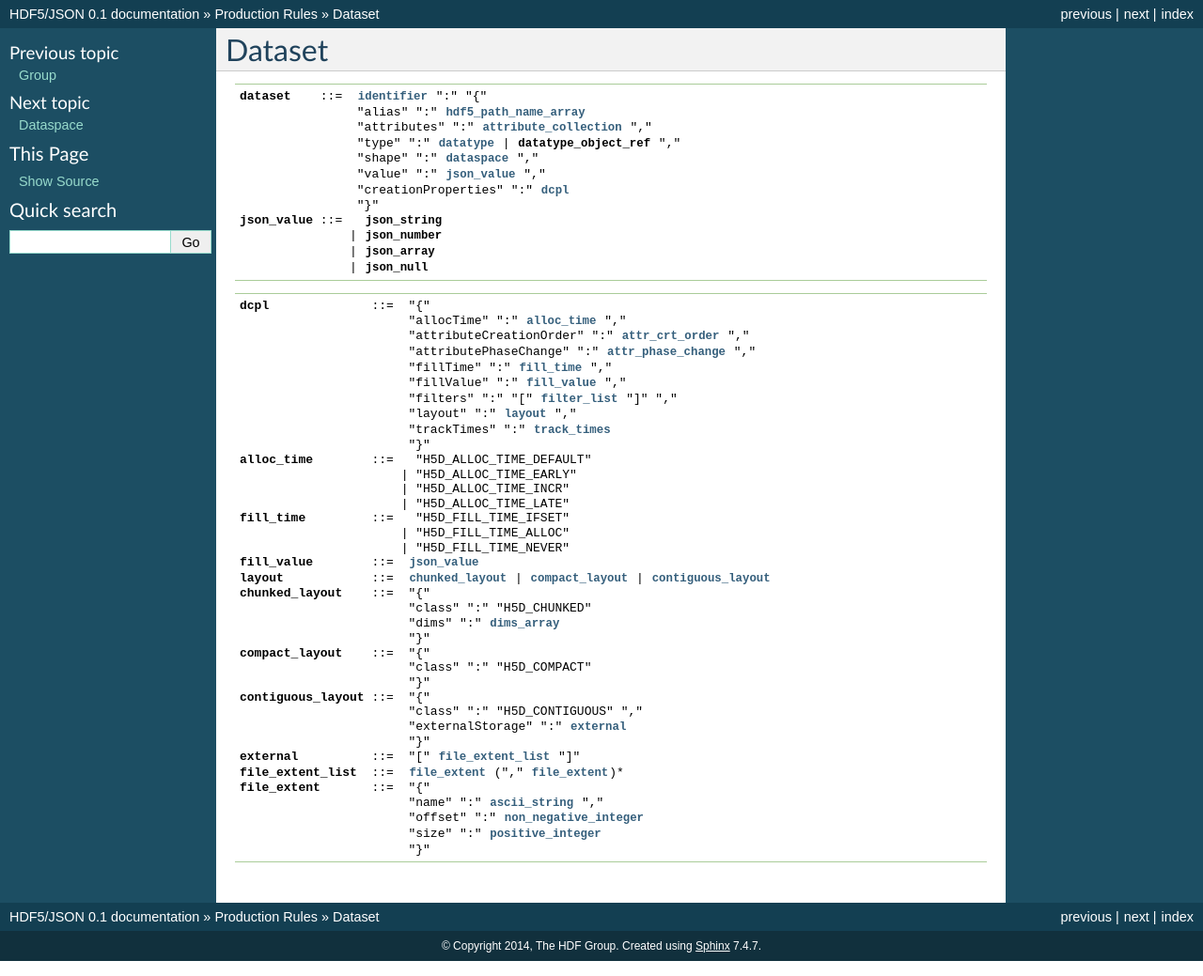
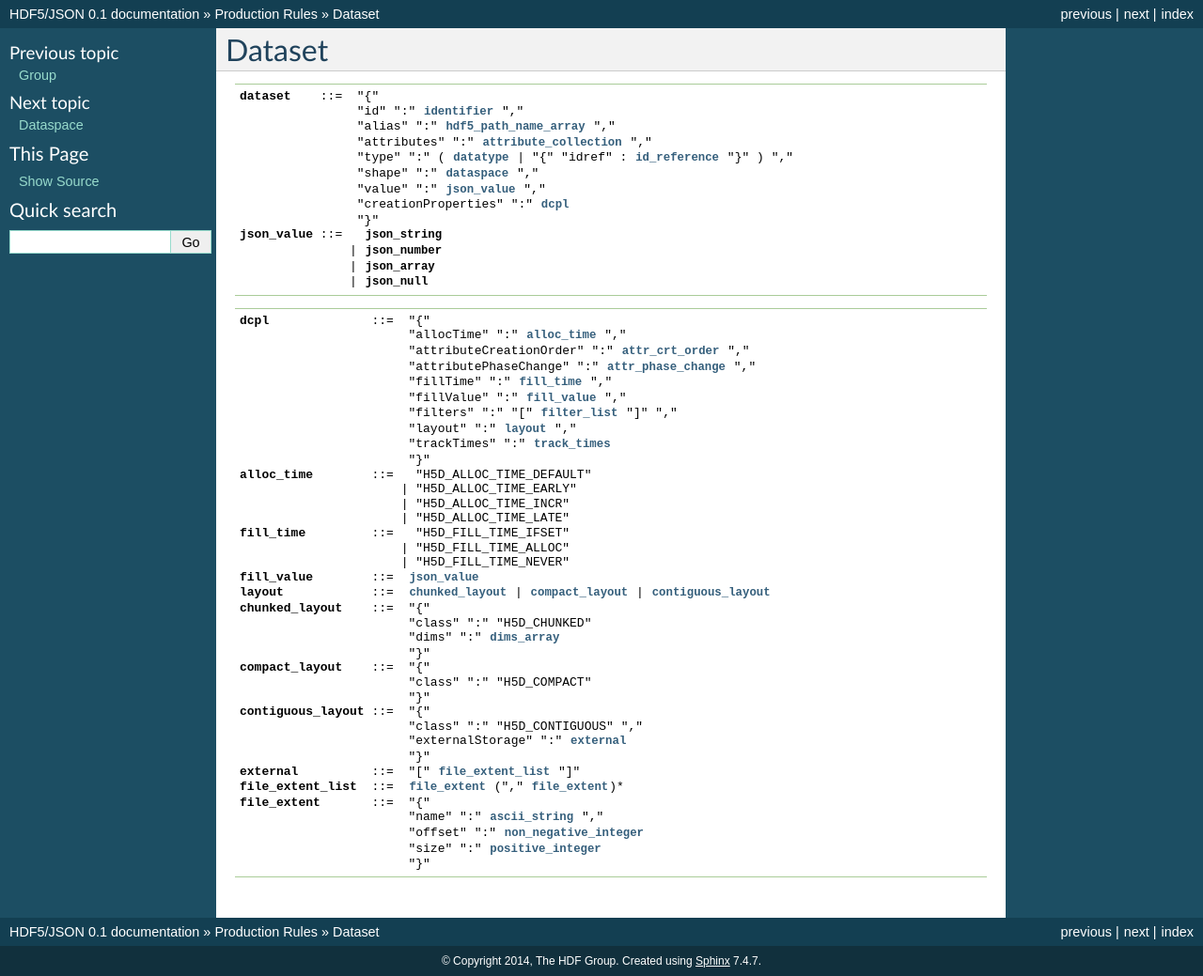
Before and after one commit to HDFGroup/hdf5-json, a Sphinx documentation site: the page built from docs/bnf/dataset.rst, in a window 1280 px wide. Shown: the whole page at 94% size. Built offline with Sphinx 7.4.7, drawn with Linux system fonts in a browser that asks for light colours; pages that are not in the unit, such as notebooks, are missing from menus.

Commit message:
Grammar updates for h5raw
This is experimental and may never go mainstream.

```diff
--- a/docs/bnf/dataset.rst
+++ b/docs/bnf/dataset.rst
@@ -2,10 +2,11 @@ Dataset
 =======
 
 .. productionlist::
-   dataset: `identifier` ":" "{"
-          : "alias" ":" `hdf5_path_name_array`
+   dataset: "{"
+          : "id" ":" `identifier` ","
+          : "alias" ":" `hdf5_path_name_array` ","
 	  : "attributes" ":" `attribute_collection` ","
-	  : "type" ":" `datatype` | `datatype_object_ref` ","
+	  : "type" ":" ( `datatype` | "{" "idref" : `id_reference` "}" ) ","
 	  : "shape" ":" `dataspace` ","
 	  : "value" ":" `json_value` ","
 	  : "creationProperties" ":" `dcpl`
--- a/docs/bnf/datatype.rst
+++ b/docs/bnf/datatype.rst
@@ -2,8 +2,9 @@ Datatype
 ========
 
 .. productionlist::
-   datatype_object: `identifier` ":" "{"
-                  : "alias" ":" `hdf5_path_name_array`
+   datatype_object: "{"
+                  : "id" ":" `identifier` ","
+                  : "alias" ":" `hdf5_path_name_array` ","
                   : "type" ":" `datatype`
                   : "}"
    datatype:  `array_datatype`
--- a/docs/bnf/group.rst
+++ b/docs/bnf/group.rst
@@ -2,8 +2,9 @@ Group
 =====
 
 .. productionlist::
-   group: `identifier` ":" "{"
-        : "alias" ":" `hdf5_path_name_array`
+   group: "{"
+        : "id" ":" `identifier` ","
+        : "alias" ":" `hdf5_path_name_array` ","
 	: "attributes" ":" `attribute_collection` ","
 	: "links" ":" `link_collection` ","
 	: "created" ":" `utc_datetime` ","
```
Also changed, not shown: docs/bnf/file.rst (+7 -7 lines).
